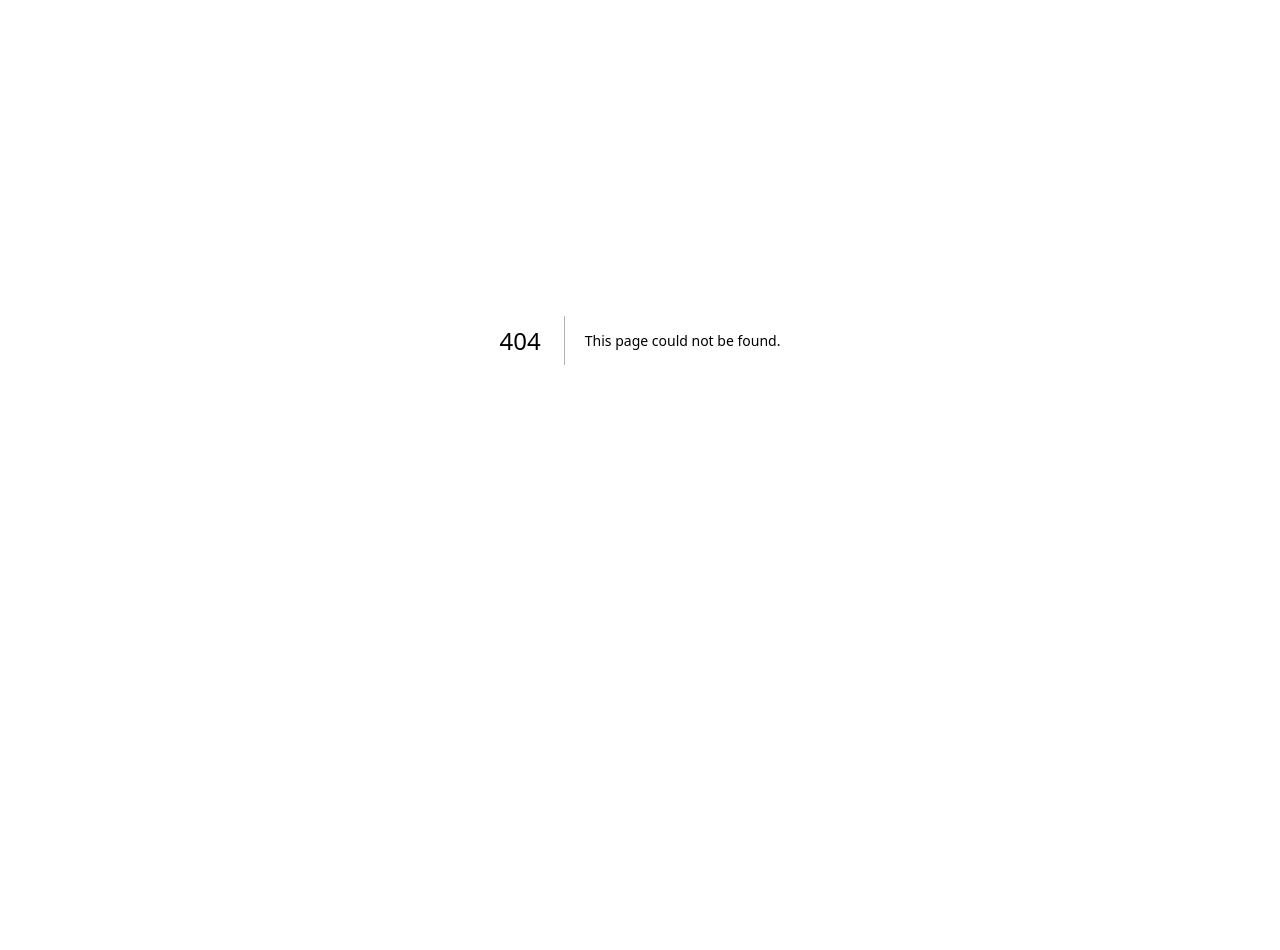
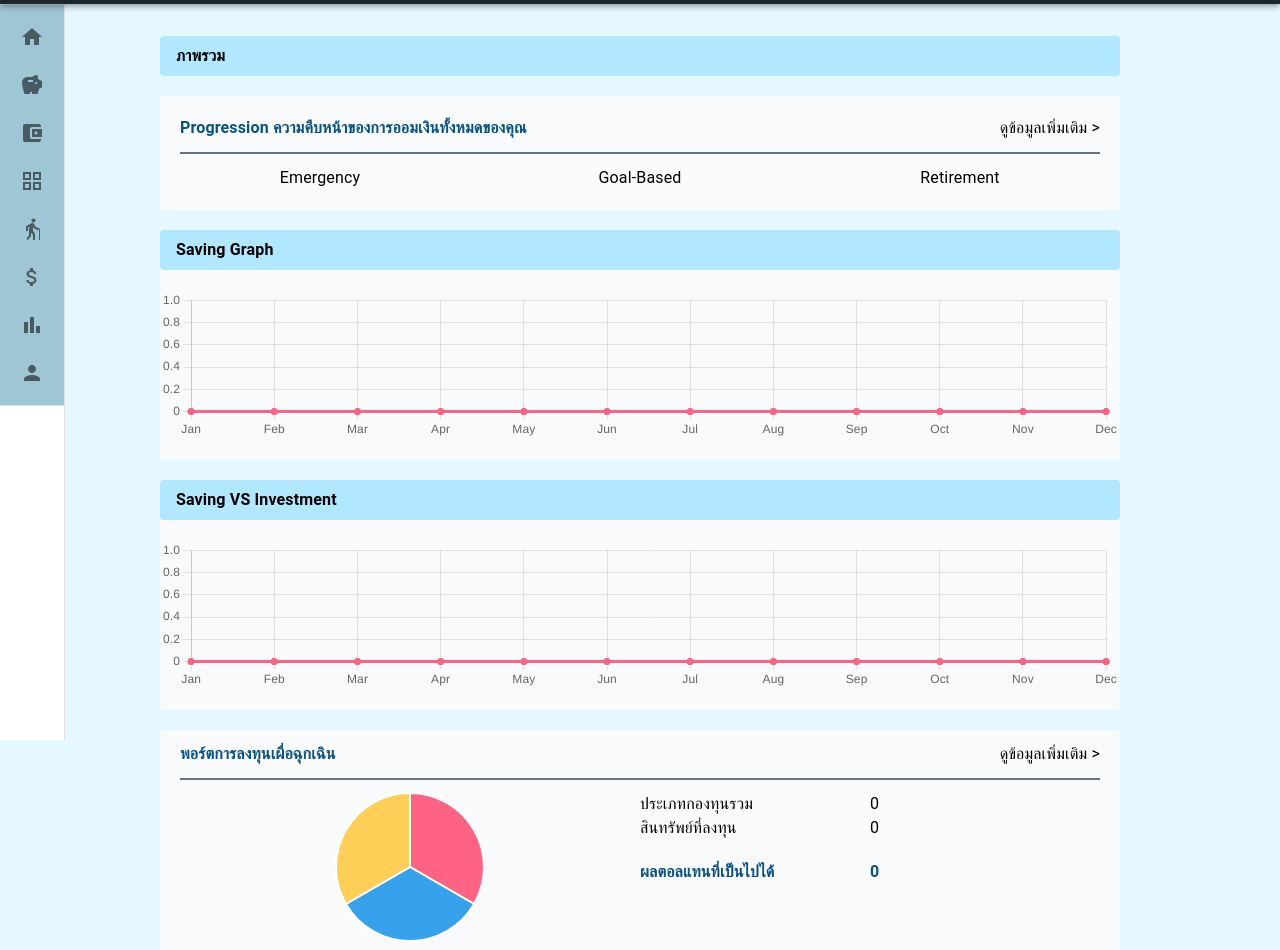
Before and after one commit to JuneKR/money-mate, a Next.js app in the folder frontend/: page /landingPage in a window 1280 px wide. Before the commit this address had no page. Shown: the part 60-1010 px from the top of the page. Before the commit the page ends 800 px from the top, so only its background shows below. Built offline with nearby package versions, Linux system fonts and the light colour scheme.

Commit message:
add landing page

```diff
--- /dev/null
+++ b/frontend/src/components/LandingPageComponents/landingPieChartPortfolio1.tsx
@@ -0,0 +1,43 @@
+import React, { useRef, useEffect } from 'react';
+import { Pie } from 'react-chartjs-2';
+import {Chart, ArcElement} from 'chart.js'
+Chart.register(ArcElement);
+
+interface LandingPieChartPortfolio1Props {
+    title: string;
+}
+
+const LandingPieChartPortfolio1: React.FC<LandingPieChartPortfolio1Props> = ({ title}) => {
+    const chartRef = useRef(null);
+
+    useEffect(() => {
+      if (chartRef.current) {
+          const chartInstance = (chartRef.current as any).chartInstance;
+        if (chartInstance) {
+          chartInstance.destroy();
+        }
+      }
+    });
+
+    const data = {
+      labels: ['Red', 'Green', 'Yellow'],
+      datasets: [
+        {
+          data: [10, 10, 10],
+          backgroundColor: ['#FF6384', '#36A2EB', '#FFCE56'],
+          hoverBackgroundColor: ['#FF6384', '#36A2EB', '#FFCE56']
+        }
+      ]
+    };
+    const options = {
+      responsive: true,
+      maintainAspectRatio: false	// Don't maintain w/h ratio
+    }
+    return (
+      <div className=''>
+      <div><Pie ref={chartRef} data={data} options={options}/></div>
+      </div>
+    );
+};
+
+export default LandingPieChartPortfolio1;
--- /dev/null
+++ b/frontend/src/components/LandingPageComponents/landingSavingGraph.tsx
@@ -0,0 +1,69 @@
+import React, { useRef, useEffect } from 'react';
+import { Line } from 'react-chartjs-2';
+import { Chart, LinearScale, CategoryScale, ChartData, ChartOptions, PointElement, LineElement} from 'chart.js';
+Chart.register(LinearScale,CategoryScale, PointElement, LineElement);
+
+interface LandingSavingGraphProps {
+    title: string;
+}
+
+const LandingSavingGraph: React.FC<LandingSavingGraphProps> = (props) => {
+    const chartRef = useRef<HTMLCanvasElement>(null);
+    useEffect(() => {
+      if (chartRef.current) {
+          const chartInstance = (chartRef.current as any).chartInstance;
+        if (chartInstance) {
+          chartInstance.destroy();
+        }
+      }
+    });
+    const data = {
+      labels: ['Jan', 'Feb', 'Mar', 'Apr', 'May', 'Jun', 'Jul', 'Aug', 'Sep', 'Oct', 'Nov', 'Dec'],
+      datasets: [
+        {
+          label: "Emergency",
+          data: [0,0,0,0,0,0,0,0,0,0,0,0],
+          fill: true,
+          borderColor: "#FF6384",
+          backgroundColor: "#FF6384",
+          tension: 0.1,
+        },
+        {
+          label: "เที่ยวญี่ปุ่น",
+          data: [0,0,0,0,0,0,0,0,0,0,0,0],
+          fill: true,
+          backgroundColor: "#F47458",
+          borderColor: "#F47458",
+          tension: 0.1,
+          // tension: 0.1,
+        },
+        {
+          label: "Retirement",
+          data: [0,0,0,0,0,0,0,0,0,0,0,0],
+          fill: true,
+          backgroundColor: "#36A2EB",
+          borderColor: "#36A2EB",
+          tension: 0.1,
+          // tension: 0.1,
+        }
+      ]
+    };
+    const options = {
+      scales: {
+        y:{
+            beginAtZero: true,
+          },
+        },
+      responsive: true,
+      maintainAspectRatio: false	// Don't maintain w/h ratio
+    };
+    return (
+      <div>
+        <div className="">
+          <div><Line data={data} options={options}/></div>
+        </div>
+      </div>
+    );
+};
+
+export default LandingSavingGraph;
--- /dev/null
+++ b/frontend/src/pages/landingPage.tsx
@@ -0,0 +1,123 @@
+import React from 'react';
+import styles from '@/styles/Home.module.css'
+import Sidebar from '@/components/Sidebar'
+import SavingGraph from '@/components/LandingPageComponents/landingSavingGraph'
+import PieChart from '@/components/LandingPageComponents/landingPieChartPortfolio1'
+import { useRouter } from 'next/router'
+const LandingPage = () => {
+
+    const router = useRouter()
+    const handleSavingSelectionPage = () => {
+        router.push('/savingSelectionPage')
+    }
+    return(
+        <>
+    <main className={styles.main}>
+
+        <div style={{padding: "0 4rem"}} className="w-full h-full">
+            <Sidebar title="My Sidebar" />
+            <div style={{display: "flex", alignItems: "center",backgroundColor: '#B2E8FF'}} className=" py-2 rounded bg-gray-50 dark:bg-gray-800">
+               <p style={{ padding: "0 1rem"  }}className="font-bold text-black dark:text-gray-500 ">
+                ภาพรวม
+               </p>
+            </div>
+            <div className='py-5'>
+                <div className="w-full h-full py-2 h-24 rounded bg-gray-50 dark:bg-gray-800">
+                    <div className=' grid grid-cols-2 px-5'>
+                        <div style={{color: "#085385"}}  className='border-b-2 border-gray-500 font-bold py-3'>
+                            <p>Progression ความคืบหน้าของการออมเงินทั้งหมดของคุณ</p>
+                        </div>
+                        <div className='flex item-center justify-end border-b-2 border-gray-500 py-3'>
+                            <a className='text-black hover:text-gray-800'>ดูข้อมูลเพิ่มเติม &gt;</a>
+                        </div>
+                    </div>
+                    <div className='grid grid-cols-3 text-black py-3'>
+                        <div className='flex item-center justify-center'>
+                            <p>Emergency</p>
+                        </div>
+                        <div className='flex item-center justify-center'>
+                            <p>Goal-Based</p>
+                        </div>
+                        <div className='flex item-center justify-center'>
+                            <p>Retirement</p>
+                        </div>
+                    </div>
+                </div>
+            </div>
+            <div>
+                <div className="w-full h-full h-24 rounded bg-gray-50 dark:bg-gray-800">
+                    <div style={{display: "flex", alignItems: "center",backgroundColor: '#B2E8FF'}} className=" py-2 rounded bg-gray-50 dark:bg-gray-800">
+                        <p style={{ padding: "0 1rem"  }}className="font-bold text-black dark:text-gray-500 ">
+                            Saving Graph
+                        </p>
+                        </div>
+                    <div className='py-5'>
+                        <SavingGraph title={'saving chart'}/>
+                    </div>
+                </div>
+            </div>
+            <div className='py-5'>
+                <div  className="w-full h-full h-24 rounded bg-gray-50 dark:bg-gray-800">
+                    <div style={{display: "flex", alignItems: "center",backgroundColor: '#B2E8FF'}} className=" py-2 rounded bg-gray-50 dark:bg-gray-800">
+                        <p style={{ padding: "0 1rem"  }}className="font-bold text-black dark:text-gray-500 ">
+                            Saving VS Investment
+                        </p>
+                        </div>
+                    <div className='py-5'>
+                        <SavingGraph title={'saving chart'}/>
+                    </div>
+                </div>
+            </div>
+            <div  className="w-full h-full h-24 rounded bg-gray-50 dark:bg-gray-800">
+                <div>
+                    <div className=' grid grid-cols-2 px-5'>
+                        <div style={{color: "#085385"}}  className='border-b-2 border-gray-500 font-bold py-3'>
+                            <p>พอร์ตการลงทุนเผื่อฉุกเฉิน</p>
+                        </div>
+                        <div className='flex item-center justify-end border-b-2 border-gray-500 py-3'>
+                            <a className='text-black hover:text-gray-800'>ดูข้อมูลเพิ่มเติม &gt;</a>
+                        </div>
+                    </div>
+                </div>
+                <div className=' grid grid-cols-2 px-5'>
+                    <div style={{color: "#085385"}}  className=' font-bold py-3'>
+                        <PieChart title={''}/>
+                    </div>
+                    <div className='grid grid-cols-2 text-black flex item-center justify-center  py-3'>
+                        <div>
+                            <p>ประเภทกองทุนรวม</p>
+                            <p>สินทรัพย์ที่ลงทุน</p>
+                            <p style={{color: "#085385"}} className='font-bold py-5'>ผลตอลแทนที่เป็นไปได้</p>
+                        </div>
+                        <div>
+                            <p>0</p>
+                            <p>0</p>
+                            <p style={{color: "#085385"}} className='font-bold py-5'>0</p>
+                        </div>
+                    </div>
+                </div>
+            </div>
+            <div className='py-5'>
+                <div className='text-black border border-black grid grid-cols-2 rounded-3xl w-full h-full h-24 rounded bg-gray-50 dark:bg-gray-800'>
+                    <div className='flex justify-center item-center py-20 grid grid-rows-2'>
+                        <div>
+                            <p className='font-bold'>เราแนะนำให้คุณสร้างแผนการออมเงิน</p>
+                        </div>
+                        <div>
+                            <p>สร้างแผนการออมเงินก่อน</p>
+                        </div>
+                    </div>
+                    <div className='flex justify-center item-center py-20'>
+                        <button onClick={handleSavingSelectionPage} className='py-5 px-5 rounded border border-black'>
+                            เริ่มสร้างแผนการออมเงินเลย!
+                        </button>
+                    </div>
+                </div>
+            </div>
+
+        </div>
+    </main>
+    </>
+    );
+};
+export default LandingPage;
```
